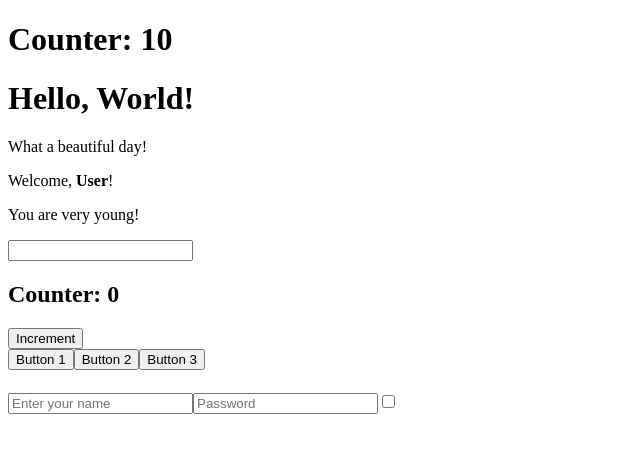
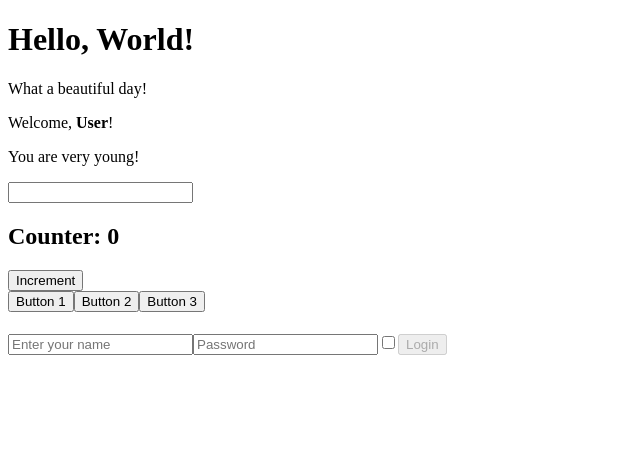
Before and after one commit to EnzoSt/react-exercises, a React (Create React App) app: page / in a window 1280 px wide. Shown: the top 452 px of the page, without its empty margins (0-640 px from the left). Built offline with nearby package versions, Linux system fonts and the light colour scheme.

Commit message:
forms-03

```diff
--- a/src/App.js
+++ b/src/App.js
@@ -1,7 +1,7 @@
 import React from "react";
 import { ClickCounter } from "./ClickCounter";
 import { ClickTracker } from "./ClickTracker";
-import { Counter } from "./Counter";
+// import { Counter } from "./Counter";
 import { Hello } from "./Hello";
 import { InteractiveWelcome } from "./InteractiveWelcome";
 import { Login } from "./Login";
@@ -10,7 +10,7 @@ export class App extends React.Component {
   render() {
     return (
       <div>
-        <Counter initialValue={0} incrementBy={1} />
+        {/* <Counter initialValue={0} incrementBy={1} /> */}
         <Hello />
         <InteractiveWelcome />
         <ClickCounter />
--- a/src/Login.js
+++ b/src/Login.js
@@ -40,6 +40,7 @@ export class Login extends React.Component {
           type="checkbox"
           onChange={this.handlerInputChange}
         ></input>
+        <button disabled={!this.state.username || !this.state.password}>Login</button>
       </div>
     );
   }
```
